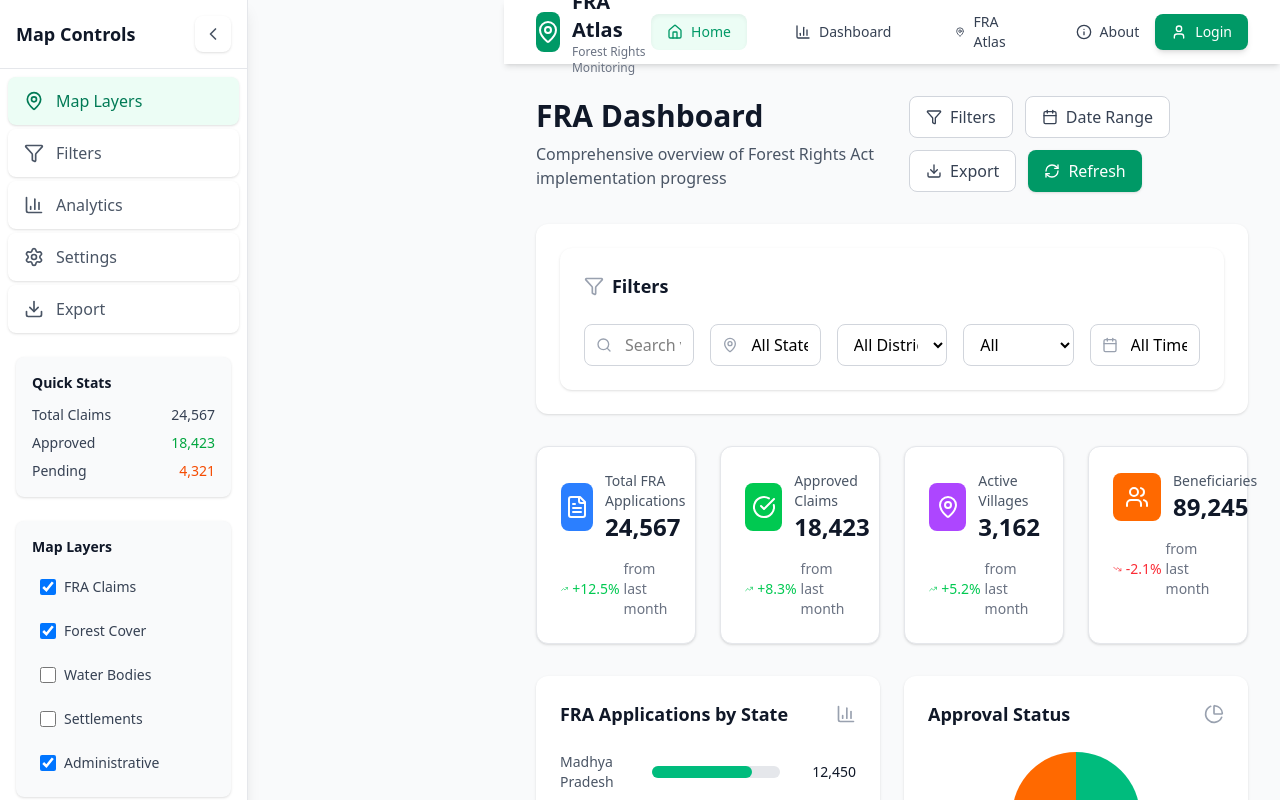
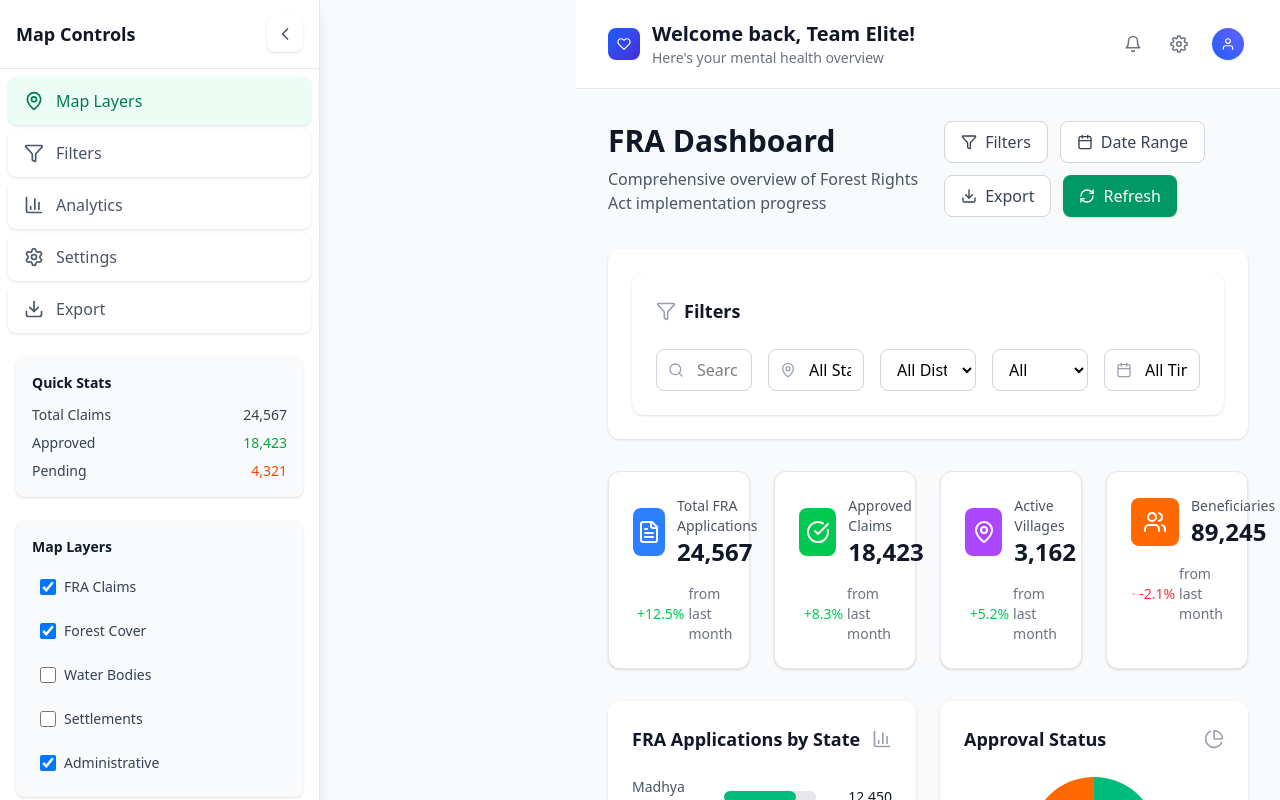
Before and after one commit to Rasika1975/FRA, a React (Vite) app: page / in a window 1280 px wide. Shown: the top 800 px of the page. Built offline with nearby package versions, Linux system fonts and the light colour scheme.

Commit message:
Refactor Navbar and Sidebar components for improved user experience; enhance DashboardPage with updated styling and recent activity tracking; remove HomePage to streamline navigation.

```diff
--- a/src/components/Navbar.jsx
+++ b/src/components/Navbar.jsx
@@ -1,146 +1,67 @@
-import React, { useState } from 'react';
-import { Link, useLocation } from 'react-router-dom';
-import { Menu, X, MapPin, BarChart3, Home, Info, User } from 'lucide-react';
-// ✅ Correct named import
-import { useAuth } from '/src/hooks/useAuth.js';
+import React from "react";
+import { Link } from "react-router-dom";
+import {
+  FiMessageCircle,
+  FiActivity,
+  FiBook,
+  FiUsers,
+  FiCalendar,
+  FiHeart,
+  FiBell,
+  FiSettings,
+  FiTrendingUp,
+  FiTarget,
+  FiCheck,
+  FiUser,
+} from "react-icons/fi";
 
 const Navbar = () => {
-  const [isOpen, setIsOpen] = useState(false);
-  const location = useLocation();
-  const { user, logout } = useAuth();
-
-  const navItems = [
-    { name: 'Home', path: '/', icon: Home },
-    { name: 'Dashboard', path: '/dashboard', icon: BarChart3 },
-    { name: 'FRA Atlas', path: '/map', icon: MapPin },
-    { name: 'About', path: '/about', icon: Info },
-  ];
-
-  const isActive = (path) => location.pathname === path;
-
+  const userStats = {
+    name: "Team Elite",
+    streak: 7,
+    moodScore: 8.2,
+    sessionsCompleted: 12,
+    goalsAchieved: 5,
+  };
+  const notifications = [];
   return (
-    <nav className="bg-white shadow-md sticky top-0 z-50">
-      <div className="max-w-7xl mx-auto px-4 sm:px-6 lg:px-8">
-        <div className="flex justify-between h-16 items-center">
-          {/* Logo */}
-          <Link to="/" className="flex items-center space-x-3">
-            <div className="w-10 h-10 bg-emerald-600 rounded-lg flex items-center justify-center transition-transform transform hover:scale-110">
-              <MapPin className="w-6 h-6 text-white" />
-            </div>
-            <div className="flex flex-col">
-              <span className="font-bold text-xl text-gray-900">FRA Atlas</span>
-              <span className="text-xs text-gray-500">Forest Rights Monitoring</span>
-            </div>
-          </Link>
-
-          {/* Desktop Navigation */}
-          <div className="hidden md:flex items-center space-x-8">
-            {navItems.map((item) => {
-              const Icon = item.icon;
-              return (
-                <Link
-                  key={item.name}
-                  to={item.path}
-                  className={`flex items-center space-x-2 px-4 py-2 rounded-lg text-sm font-medium transition-all duration-200 ${
-                    isActive(item.path)
-                      ? 'bg-emerald-50 text-emerald-600 shadow-inner'
-                      : 'text-gray-700 hover:text-emerald-600 hover:bg-gray-50 hover:shadow-md'
-                  }`}
-                >
-                  <Icon className="w-4 h-4" />
-                  <span>{item.name}</span>
-                </Link>
-              );
-            })}
+    // Dashboard Header
+    <div className="bg-white border-b border-gray-200">
+      <div className="px-8 py-5 flex items-center justify-between">
+        <div className="flex items-center space-x-3">
+          <div className="w-8 h-8 bg-gradient-to-br from-blue-600 to-indigo-700 rounded-lg flex items-center justify-center">
+            <FiHeart className="text-white text-sm" />
           </div>
-
-          {/* User Menu */}
-          <div className="hidden md:flex items-center space-x-4">
-            {user ? (
-              <div className="flex items-center space-x-4">
-                <span className="text-sm text-gray-700">Hello, {user.name}</span>
-                <button
-                  onClick={logout}
-                  className="bg-emerald-600 text-white px-4 py-2 rounded-lg text-sm font-medium hover:bg-emerald-700 shadow-md transition-all duration-200 transform hover:-translate-y-0.5"
-                >
-                  Logout
-                </button>
-              </div>
-            ) : (
-              <Link
-                to="/login"
-                className="flex items-center space-x-2 bg-emerald-600 text-white px-4 py-2 rounded-lg text-sm font-medium hover:bg-emerald-700 shadow-md transition-all duration-200 transform hover:-translate-y-0.5"
-              >
-                <User className="w-4 h-4" />
-                <span>Login</span>
-              </Link>
-            )}
-          </div>
-
-          {/* Mobile menu button */}
-          <div className="md:hidden flex items-center">
-            <button
-              onClick={() => setIsOpen(!isOpen)}
-              className="text-gray-700 hover:text-emerald-600 p-2 transition-colors duration-200"
-            >
-              {isOpen ? <X className="w-6 h-6" /> : <Menu className="w-6 h-6" />}
-            </button>
+          <div>
+            <h1 className="text-xl font-semibold text-gray-900">
+              Welcome back, {userStats.name}!
+            </h1>
+            <p className="text-sm text-gray-500">
+              Here's your mental health overview
+            </p>
           </div>
         </div>
+        <div className="flex items-center space-x-3">
+          <button className="relative p-2 text-gray-500 hover:bg-gray-100 rounded-md">
+            <FiBell className="text-lg" />
+            {notifications.filter((n) => !n.read).length > 0 && (
+              <span className="absolute -top-1 -right-1 w-4 h-4 bg-red-500 text-white text-[10px] rounded-full flex items-center justify-center">
+                {notifications.filter((n) => !n.read).length}
+              </span>
+            )}
+          </button>
+          <button className="p-2 text-gray-500 hover:bg-gray-100 rounded-md">
+            <FiSettings className="text-lg" />
+          </button>
+          {/* Login Button */}
+          <Link to="/login" className="p-1 rounded-md hover:bg-blue-50 transition">
+            <span className="w-8 h-8 rounded-full bg-gradient-to-tr from-blue-600 to-indigo-500 flex items-center justify-center shadow-sm ring-1 ring-white/40">
+              <FiUser className="text-white text-sm" />
+            </span>
+          </Link>
+        </div>
       </div>
-
-      {/* Mobile Navigation */}
-      {isOpen && (
-        <div className="md:hidden bg-white border-t shadow-lg">
-          <div className="px-2 pt-2 pb-4 space-y-1 sm:px-3">
-            {navItems.map((item) => {
-              const Icon = item.icon;
-              return (
-                <Link
-                  key={item.name}
-                  to={item.path}
-                  onClick={() => setIsOpen(false)}
-                  className={`flex items-center space-x-3 px-4 py-2 rounded-lg text-base font-medium transition-all duration-200 ${
-                    isActive(item.path)
-                      ? 'bg-emerald-50 text-emerald-600 shadow-inner'
-                      : 'text-gray-700 hover:text-emerald-600 hover:bg-gray-50 hover:shadow-md'
-                  }`}
-                >
-                  <Icon className="w-5 h-5" />
-                  <span>{item.name}</span>
-                </Link>
-              );
-            })}
-
-            <div className="border-t mt-2 pt-2">
-              {user ? (
-                <div className="space-y-2">
-                  <div className="px-4 py-2 text-sm text-gray-700">Hello, {user.name}</div>
-                  <button
-                    onClick={() => {
-                      logout();
-                      setIsOpen(false);
-                    }}
-                    className="w-full text-left px-4 py-2 text-base font-medium text-gray-700 hover:text-emerald-600 hover:bg-gray-50 rounded-lg transition-all duration-200"
-                  >
-                    Logout
-                  </button>
-                </div>
-              ) : (
-                <Link
-                  to="/login"
-                  onClick={() => setIsOpen(false)}
-                  className="flex items-center space-x-3 px-4 py-2 text-base font-medium text-gray-700 hover:text-emerald-600 hover:bg-gray-50 rounded-lg transition-all duration-200"
-                >
-                  <User className="w-5 h-5" />
-                  <span>Login</span>
-                </Link>
-              )}
-            </div>
-          </div>
-        </div>
-      )}
-    </nav>
+    </div>
   );
 };
 
```
